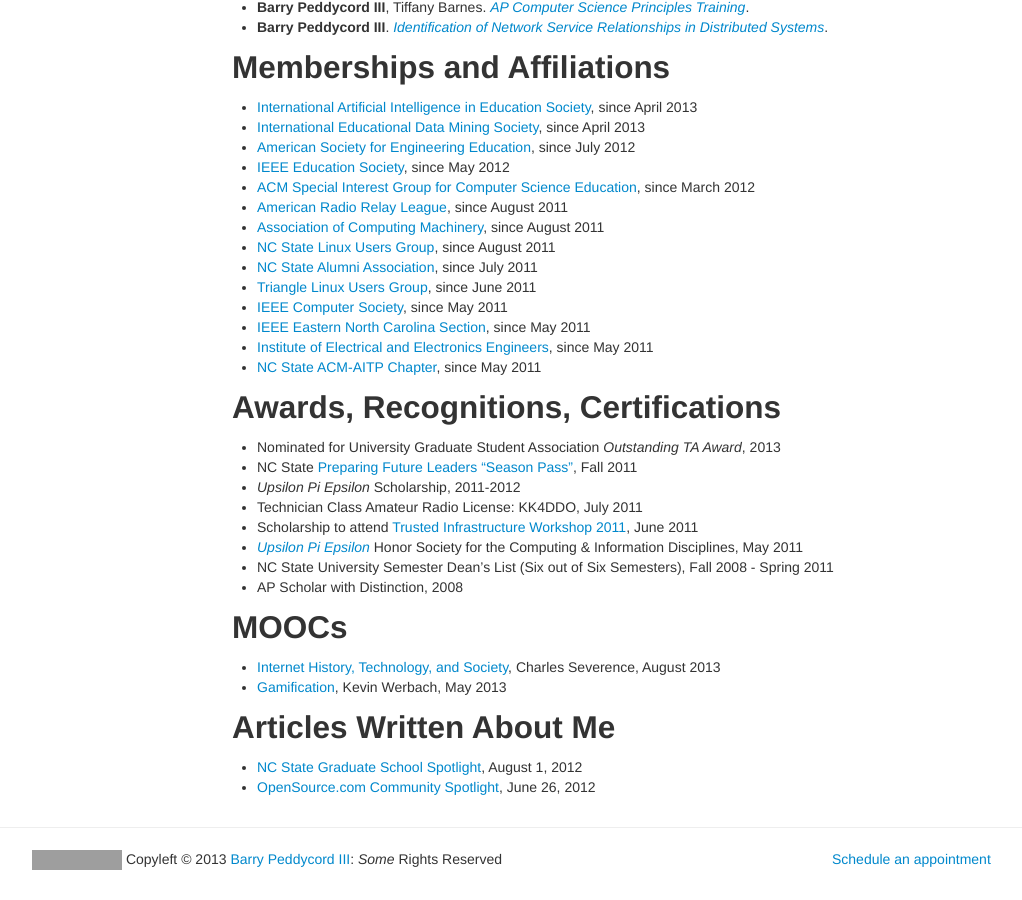
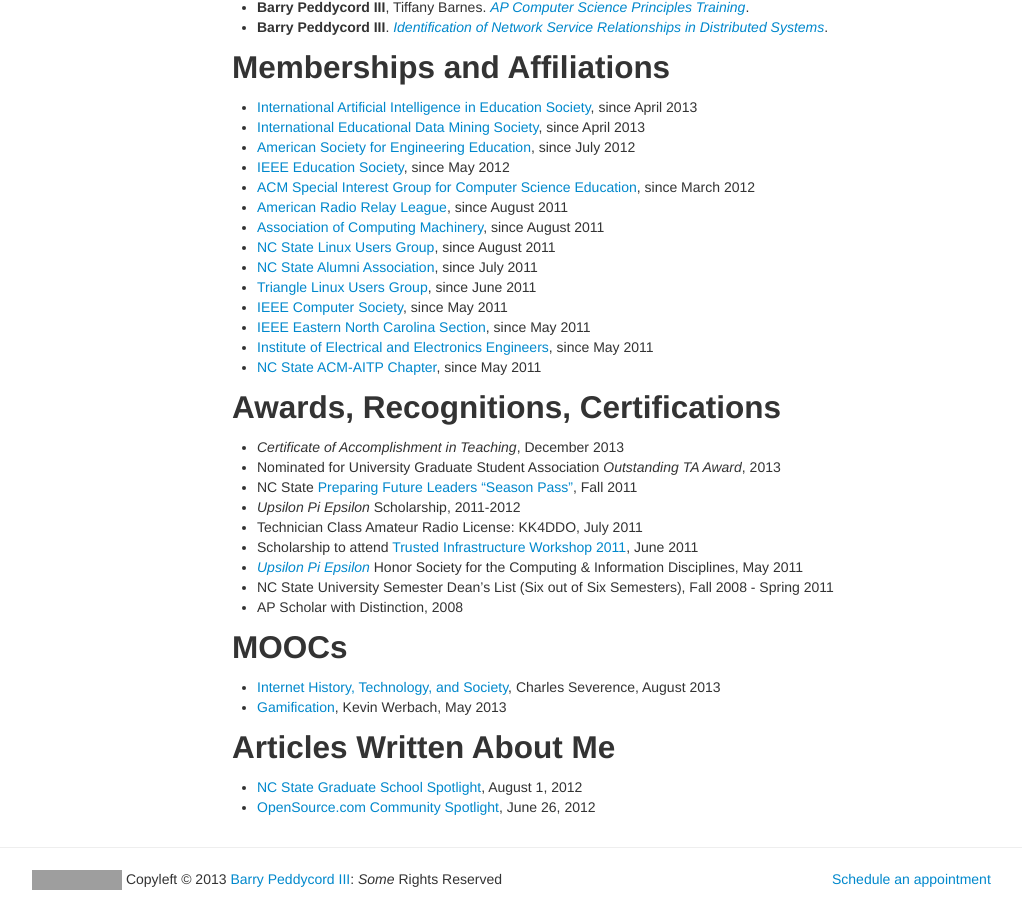
Before and after one commit to isharacomix/oldsite, a Jekyll site: the page built from cv.md, in a window 1280 px wide and 900 px high, scrolled down 2803 px. Shown: the whole window, without its empty margins (123-1145 px from the left). Built offline with Jekyll 4.4.1, drawn with Linux system fonts in a browser that asks for light colours; grey boxes are pictures that could not be loaded.

```diff
--- a/cv.md
+++ b/cv.md
@@ -145,6 +145,7 @@
 
 Awards, Recognitions, Certifications
 ------------------------------------
+ * *Certificate of Accomplishment in Teaching*, December 2013
  * Nominated for University Graduate Student Association *Outstanding TA Award*, 2013
  * NC State [Preparing Future Leaders "Season Pass"](http://www.ncsu.edu/grad/preparing-future-leaders/season-pass/season-passholders.html), Fall 2011
  * *Upsilon Pi Epsilon* Scholarship, 2011-2012
```
